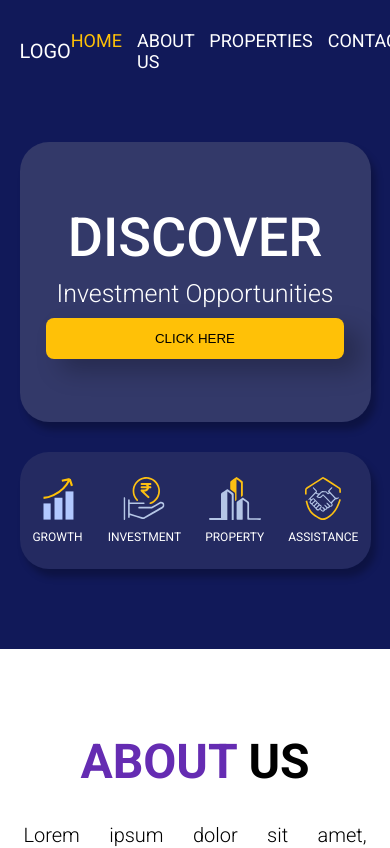
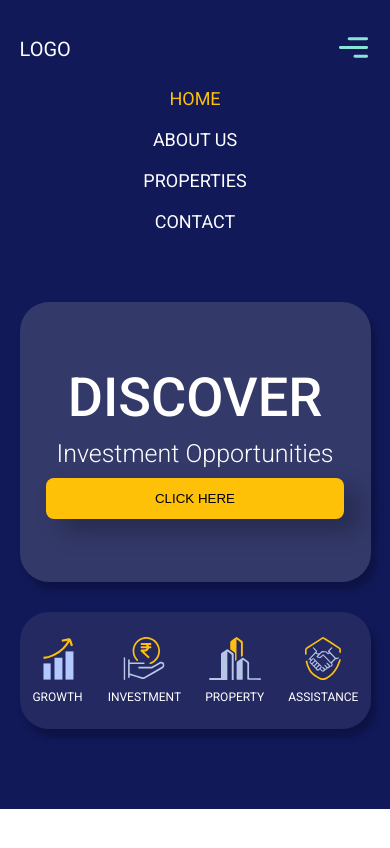
Before and after one commit to mmajudith/dhandolat-assignment, a React (Create React App) app: page / in a window 390 px wide. Shown: the top 848 px of the page. Built offline with nearby package versions, Linux system fonts and the light colour scheme.

Commit message:
feat
Added toggle menu feature

```diff
--- a/src/components/header/Header.js
+++ b/src/components/header/Header.js
@@ -1,11 +1,26 @@
+import { useState } from 'react';
 import NavList from './NavList/NavList';
+import { ReactComponent as HamMenuIcon } from '../../assets/hamburger-menu.svg';
 import './header.css';
 
 const Header = () => {
+	const [isOpen, setIsOpen] = useState(false);
+
+	const handleIsOpen = () => {
+		setIsOpen(!isOpen);
+	};
+
 	return (
 		<header className="w-90 m-auto flex-row between">
-			<div className="logo">LOGO</div>
+			<div className="flex-row center logo-menu-wrapper">
+				<div className="logo">LOGO</div>
 
+				<div onClick={handleIsOpen} className="menu-icon-wrapper">
+					<HamMenuIcon />
+				</div>
+			</div>
+
+			{/* {isOpen } */}
 			<NavList />
 		</header>
 	);
--- a/src/components/header/NavList/nav-list.css
+++ b/src/components/header/NavList/nav-list.css
@@ -16,3 +16,12 @@
 .header-nav-list ul li .activeClassName{
     color: rgba(255, 193, 7, 1)
 }
+
+@media screen and (max-width: 640px) {
+    .header-nav-list ul{
+        flex-direction: column;
+        justify-content: center;
+        align-items: center;
+        gap: 20px;
+    }
+}
--- a/src/components/header/header.css
+++ b/src/components/header/header.css
@@ -6,3 +6,34 @@ header .logo{
     font-size: 20px;
     letter-spacing: 0em;
 }
+
+header .logo-menu-wrapper {
+    width: fit-content;
+    height: fit-content;
+}
+
+header .logo-menu-wrapper .menu-icon-wrapper{
+    width: fit-content;
+    height: fit-content;
+    display: none;
+}
+
+@media screen and (max-width: 640px) {
+    header{
+        flex-direction: column !important;
+        justify-content: center !important;
+        align-items: center !important;
+    }
+
+    header .logo-menu-wrapper{
+        width: 100%;
+        margin-bottom: 20px;
+        justify-content: space-between;
+        align-items: center;
+    }
+
+    header .logo-menu-wrapper .menu-icon-wrapper{
+        display: block;
+        cursor: pointer;
+    }
+}
```
Also changed, not shown: src/assets/hamburger-menu.svg (added).
